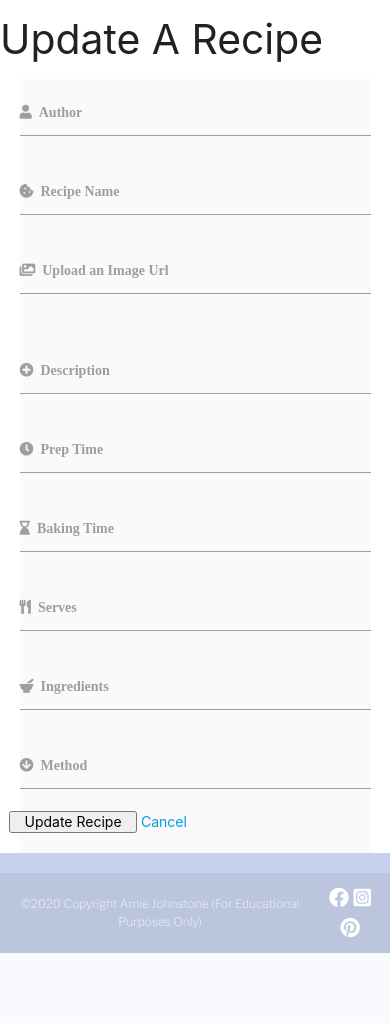
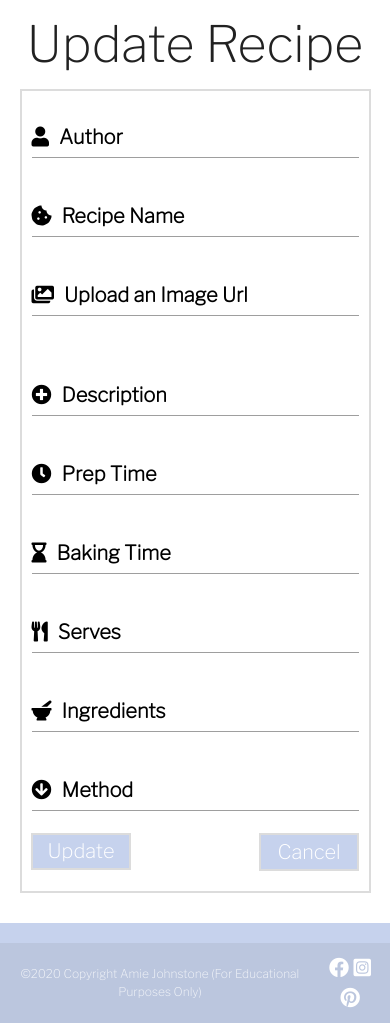
Before and after one commit to Amiejohnstone18/The_Baking_Book, a Flask app: template templates/update_recipe.html in a window 390 px wide. Shown: the part 66-1089 px from the top of the page. Before the commit the page ends 1019 px from the top, so only its background shows below. Run offline with Flask 2, Linux system fonts and the light colour scheme; the template is opened without the code that fills it, so the values that code supplies are empty; some libraries are stand-ins or nearby versions.

Commit message:
Styled 'Update Recipe' page and tested responsiveness

```diff
--- a/static/css/search.css
+++ b/static/css/search.css
@@ -9,9 +9,6 @@
     color: #c6d2ed;
 }
 
-.fa-search:focus{
-    color: #c6d2ed;
-}
 .btn {
     background-color: #c6d2ed;
     font-size: 16px;
--- a/static/css/update_recipe.css
+++ b/static/css/update_recipe.css
@@ -0,0 +1,73 @@
+/* Update Recipes */
+
+#add_recipe_title {
+  font-family: "Libre Franklin", sans-serif;
+  text-align: center;
+  font-size: 50px;
+}
+
+.row-card-panel {
+  margin-bottom: 30px;
+  padding-left: 10px;
+  padding-right: 10px;
+  padding-top: 10px;
+  background-color: white;
+  border: #dcdcdc solid 2px;
+  position: relative;
+}
+
+.input-field label {
+  color: black;
+  font-size: 20px;
+}
+
+label span {
+  font-family: "Libre Franklin", sans-serif;
+}
+
+.button-left {
+  font-family: "Libre Franklin", sans-serif;
+  background-color: #c6d2ed;
+  color: white;
+  border: #dcdcdc solid 2px;
+  font-size: 20px;
+  padding-top: 5px;
+  padding-bottom: 5px;
+  margin-left: 10px;
+  width: 5em;
+}
+
+.button-left:hover {
+  font-weight: bold;
+  font-size: 22px;
+}
+
+.button-left:focus {
+  background-color: #c6d2ed;
+}
+
+a {
+  color: white;
+}
+
+.button-right {
+  font-family: "Libre Franklin", sans-serif;
+  background-color: #c6d2ed;
+  border: #dcdcdc solid 2px;
+  font-size: 20px;
+  padding-top: 2px;
+  padding-bottom: 2px;
+  width: 5em;
+  text-align: center;
+  float: right;
+  margin-right: 10px;
+}
+
+.button-right:hover {
+  font-weight: bold;
+  font-size: 22px;
+}
+
+.button-right:focus {
+  background-color: #c6d2ed;
+}
--- a/templates/update_recipe.html
+++ b/templates/update_recipe.html
@@ -10,9 +10,10 @@
 {% endblock %}
 
 
+
 <!-- Update Recipes -->
-<h3 id="add_recipe_title">Update A Recipe</h3>
-<div class="row-card-panel grey lighten-5 container">
+<h3 id="add_recipe_title">Update Recipe</h3>
+<div class="row-card-panel container">
   <form class="col s12" method="POST" action="{{ url_for('update_recipe', recipe_id=recipe._id) }}">
     <div class="row">
       <!-- Author Name -->
@@ -25,7 +26,7 @@
           class="validate"
           required
         />
-        <label class="fas fa-user" for="author">&nbsp;&nbsp;Author</label>
+        <label class="fas fa-user" for="author">&nbsp;&nbsp;<span>Author</span></label>
       </div>
       <!-- Recipe Name -->
       <div class="input-field col s12">
@@ -38,7 +39,7 @@
           required
         />
         <label class="fas fa-cookie-bite" for="recipe_name"
-          >&nbsp;&nbsp;Recipe Name</label
+          >&nbsp;&nbsp;<span>Recipe Name</span></label
         >
       </div>
       <!-- Upload Image -->
@@ -52,7 +53,7 @@
           required
         />
         <label class="fas fa-images" for="image_url"
-          >&nbsp;&nbsp;Upload an Image Url</label
+          >&nbsp;&nbsp;<span>Upload an Image Url</span></label
         >
         <img src="{{ image_url }}" />
       </div>
@@ -69,7 +70,7 @@
           required
         />
         <label class="fas fa-plus-circle" for="description"
-          >&nbsp;&nbsp;Description</label
+          >&nbsp;&nbsp;<span>Description</span></label
         >
       </div>
       <!-- Preptime -->
@@ -83,7 +84,7 @@
           required
         />
         <label class="fas fa-clock" for="prep-time"
-          >&nbsp;&nbsp;Prep Time</label
+          >&nbsp;&nbsp;<span>Prep Time</span></label
         >
       </div>
       <!-- Baking Time -->
@@ -97,7 +98,7 @@
           required
         />
         <label class="fas fa-hourglass-end" for="bakingtime"
-          >&nbsp;&nbsp;Baking Time</label
+          >&nbsp;&nbsp;<span>Baking Time</span></label
         >
       </div>
       <!-- Serves -->
@@ -110,7 +111,7 @@
           class="validate"
           required
         />
-        <label class="fas fa-utensils" for="serves">&nbsp;&nbsp;Serves</label>
+        <label class="fas fa-utensils" for="serves">&nbsp;&nbsp;<span>Serves</span></label>
       </div>
       <!-- Ingredients -->
       <div class="input-field col s12">
@@ -123,7 +124,7 @@
           required
         />
         <label class="fas fa-mortar-pestle" for="ingredients"
-          >&nbsp;&nbsp;Ingredients</label
+          >&nbsp;&nbsp;<span>Ingredients</span></label
         >
       </div>
       <!-- Method -->
@@ -137,20 +138,19 @@
           required
         />
         <label class="fas fa-arrow-circle-down" for="method"
-          >&nbsp;&nbsp;Method</label
+          >&nbsp;&nbsp;<span>Method</span></label
         >
       </div>
       <!-- Submit Button -->
-      <button class="button" type="submit">
-        Update Recipe
-        <i class="material-icons left"></i>
+      <button class="button-left" type="submit">
+        Update
       </button>
       <!-- Cancel Button -->
-      <a href="{{ url_for('index') }}" class="button">
+      <div class="button-right">
+      <a href="{{ url_for('index') }}">
       Cancel
-      <i class="material-icons right"></i>
       </a>
-
+        </div>
     </div>
   </form>
 </div>
```
Also changed, not shown: README.md, 1 other file.
